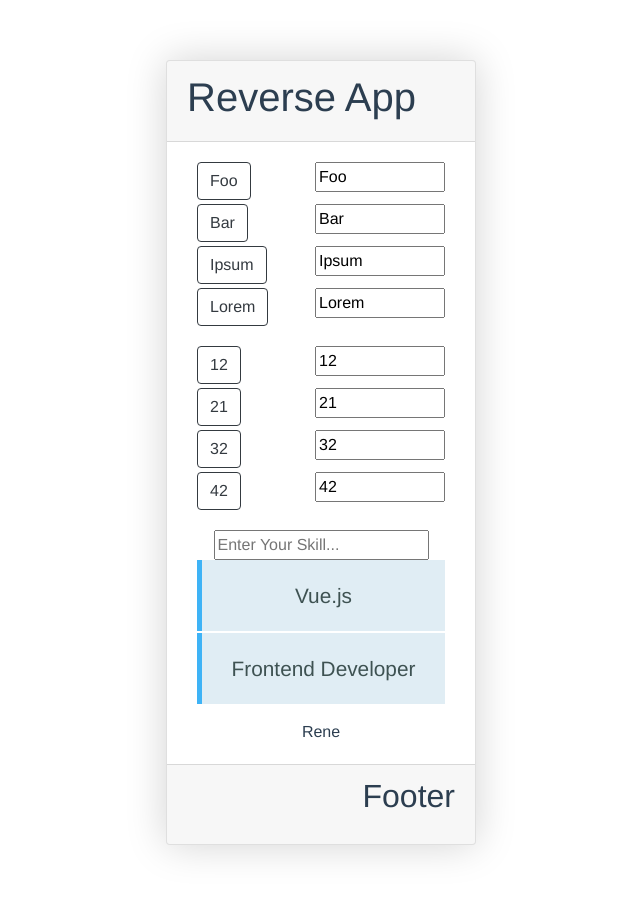
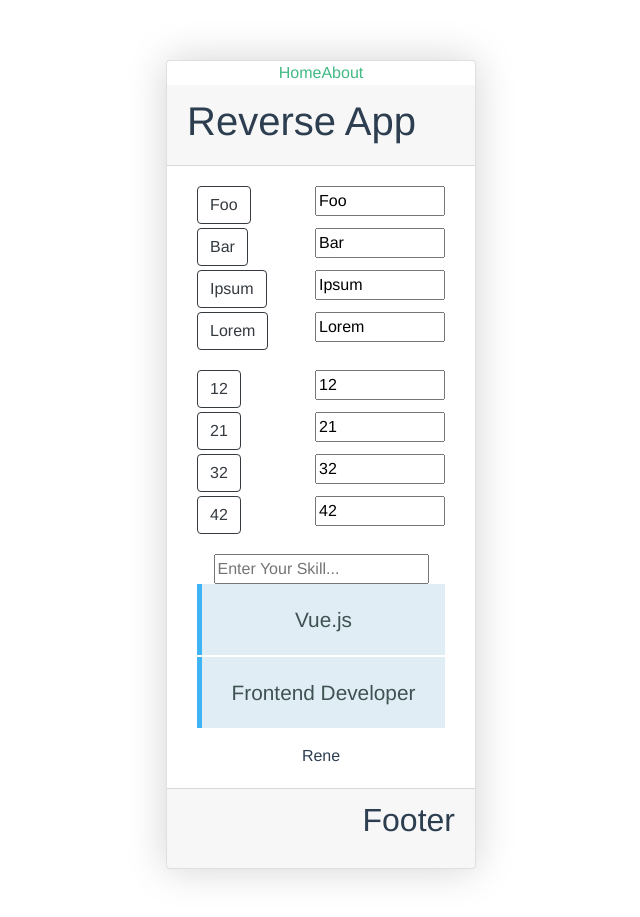
Before and after one commit to renebitter/vue-reverseapp-proj, a Vue app: page / in a window 1280 px wide. Shown: the whole page, without its empty margins (319-959 px from the left). Before the commit the page ends 893 px from the top, so only its background shows below. Built offline with nearby package versions, Linux system fonts and the light colour scheme; a small style sheet from the web is missing.

Commit message:
added router conflict with keys <i> not showing up

```diff
--- a/package.json
+++ b/package.json
@@ -9,7 +9,8 @@
   },
   "dependencies": {
     "vee-validate": "^2.1.5",
-    "vue": "^2.5.21"
+    "vue": "^2.5.21",
+    "vue-router": "^3.0.2"
   },
   "devDependencies": {
     "@vue/cli-plugin-babel": "^3.3.0",
--- a/src/App.vue
+++ b/src/App.vue
@@ -2,15 +2,31 @@
   <div id="app" class="container mb-5">
     <div class="card">
       <!--<img alt="Vue logo" src="./assets/logo.png">-->
+        <nav>
+            <router-link to="/">Home</router-link>
+            <router-link to="/about">About</router-link>
+        </nav>
 
-      <Header text="Reverse App"/>
+        <router-view />
+        <Header text="Reverse App"/>
+        <Content msg="Content"/>
+        <Footer text="Footer"/>
 
-      <Content msg="Content"/>
 
-      <Footer text="Footer"/>
+
     </div>
   </div>
 </template>
+
+<!--<template>-->
+  <!--<div id="app">-->
+    <!--<nav>-->
+      <!--<router-link to="/">Home</router-link>-->
+      <!--<router-link to="/about">About</router-link>-->
+    <!--</nav>-->
+    <!--<router-view/>-->
+  <!--</div>-->
+<!--</template>-->
 
 <script>
 import Content from './components/Content.vue'
@@ -48,4 +64,27 @@ export default {
     .container{
      width: 340px;
     }
+
+    /*body {*/
+        /*background-color: #EEEEEE;*/
+        /*font-family: 'Montserrat', sans-serif;*/
+        /*display: grid;*/
+        /*grid-template-rows: auto;*/
+        /*justify-items: center;*/
+        /*padding-top: 50px;*/
+    /*}*/
+
+    /*nav {*/
+        /*padding: 20px 20px 20px 0;*/
+    /*}*/
+
+    /*nav a {*/
+        /*padding: 10px;*/
+        /*text-decoration: none;*/
+        /*background: #fff;*/
+        /*border-radius: 3px;*/
+        /*color: rgb(0, 110, 255);*/
+        /*font-weight: bold;*/
+        /*margin-right: 15px;*/
+    /*}*/
 </style>
--- /dev/null
+++ b/src/components/About.vue
@@ -0,0 +1,18 @@
+<template>
+    <div class="about">
+        <h1>Hello {{ their_name}} This is an about page</h1>
+        <p>Lorem ipsum dolor sit amet, consectetur adipiscing elit, sed do eiusmod tempor incididunt ut labore et dolore magna ali...</p>
+    </div>
+</template>
+
+<script>
+    export default {
+        name: 'About',
+
+        data() {
+            return {
+                their_name: this.$route.params.name
+            }
+        }
+    }
+</script>
--- a/src/components/Content.vue
+++ b/src/components/Content.vue
@@ -33,6 +33,7 @@
                   <transition-group name="list" enter-active-class="animated bounceInUp" leave-active-class="animated bounceOutDown">
                       <!--using :key'index' will not work-->
                       <li v-for="(data, index) in skills" :key='data'>{{data.skill}}</li>
+                      <i class="fa fa-minus-circle float-right" @click="remove(index)"></i>
                   </transition-group>
               </ul>
           </form>
@@ -121,6 +122,9 @@ export default {
                 }
             })
 
+        },
+        remove(id){
+            this.skills.splice(id,1);
         }
     }
 }
@@ -128,6 +132,7 @@ export default {
 </script>
 <style>
     @import "https://cdn.jsdelivr.net/npm/animate.css@3.5.1";
+    @import "https://maxcdn.bootstrapcdn.com/font-awesome/4.7.0/css/font-awesome.min.css";
 
     .w-130{
     width: 130px;
--- a/src/main.js
+++ b/src/main.js
@@ -2,13 +2,16 @@ import Vue from 'vue'
 import App from './App.vue'
 import VeeValidate from 'vee-validate'
 
-// import router from './router'
+import router from './router/router.js'
+
 // import template from './template.html'
 
+// Vue.use(router);
 Vue.use(VeeValidate);
 Vue.config.productionTip = false
 
 new Vue({
+    router,
   render: h => h(App),
 }).$mount('#app')
 
--- /dev/null
+++ b/src/router/router.js
@@ -0,0 +1,21 @@
+import Vue from 'vue'
+import Router from 'vue-router'
+// import Content from '../components/Content.vue'
+import About from '../components/About.vue'
+
+Vue.use(Router)
+
+export default new Router({
+    routes: [
+        // {
+        //     path: '/',
+        //     name: 'content',
+        //     component: Content
+        // },
+        {
+            path: '/about/:name',
+            name: 'about',
+            component: About
+        }
+    ]
+})
```
Also changed, not shown: 1 other file (tests, documents, lock files or other folders).
